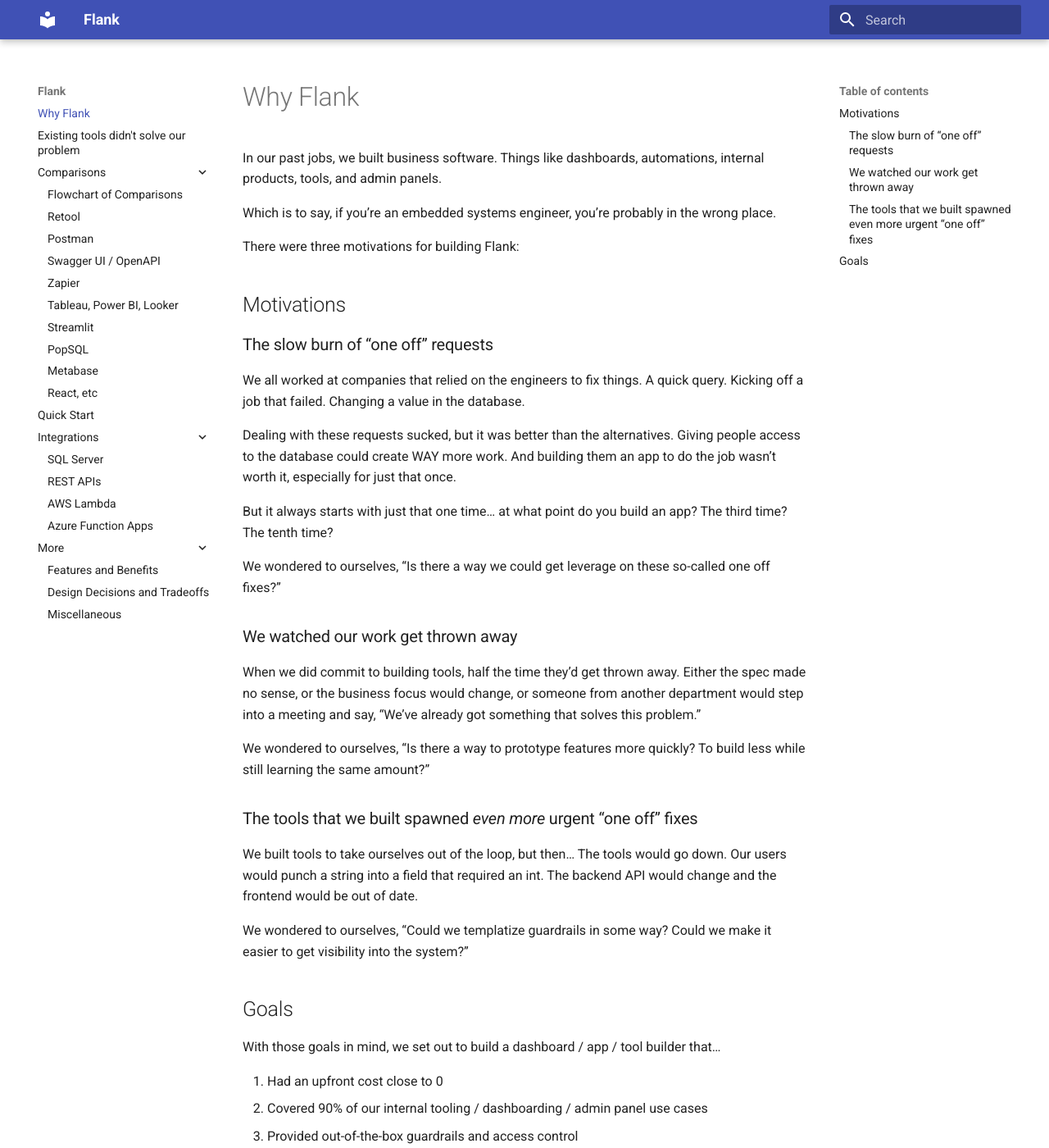
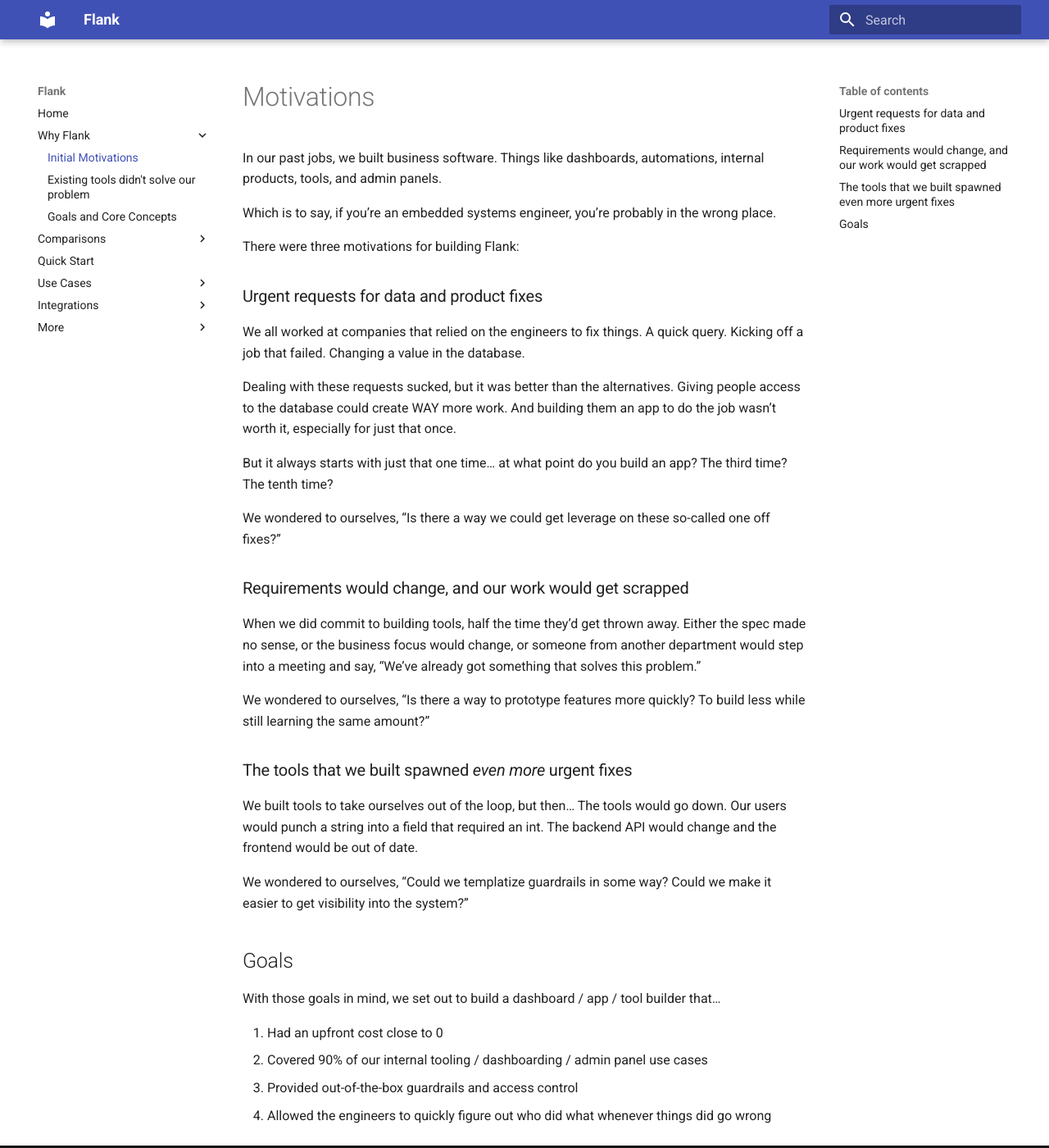
Before and after one commit to btf-org/flank-docs, an MkDocs documentation site: the page built from docs/motivations.md, in a window 1280 px wide and 1400 px high. Shown: the whole window at 82% size. Built offline with MkDocs 1.6.1 and Material for MkDocs 9.7.7, drawn with Linux system fonts in a browser that asks for light colours.

Commit message:
new docs

```diff
--- a/docs/motivations.md
+++ b/docs/motivations.md
@@ -1,12 +1,12 @@
+# Motivations
+
 In our past jobs, we built business software. Things like dashboards, automations, internal products, tools, and admin panels.
 
 Which is to say, if you’re an embedded systems engineer, you’re probably in the wrong place.
 
 There were three motivations for building Flank:
 
-## Motivations
-
-### The slow burn of “one off” requests
+### Urgent requests for data and product fixes
 
 We all worked at companies that relied on the engineers to fix things. A quick query. Kicking off a job that failed. Changing a value in the database.
 
@@ -16,13 +16,13 @@
 
 We wondered to ourselves, “Is there a way we could get leverage on these so-called one off fixes?”
 
-### We watched our work get thrown away
+### Requirements would change, and our work would get scrapped
 
 When we did commit to building tools, half the time they’d get thrown away. Either the spec made no sense, or the business focus would change, or someone from another department would step into a meeting and say, “We’ve already got something that solves this problem.”
 
 We wondered to ourselves, “Is there a way to prototype features more quickly? To build less while still learning the same amount?”
 
-### The tools that we built spawned _even more_ urgent “one off” fixes
+### The tools that we built spawned _even more_ urgent fixes
 
 We built tools to take ourselves out of the loop, but then… The tools would go down. Our users would punch a string into a field that required an int. The backend API would change and the frontend would be out of date.
 
--- a/mkdocs.yml
+++ b/mkdocs.yml
@@ -1,12 +1,13 @@
 site_name: Flank
 theme:
   name: material
-  features:
-    - navigation.expand
 
 nav:
-  - Why Flank: "motivations.md"
-  - Existing tools didn't solve our problem: "existing.md"
+  - Home: "index.md"
+  - Why Flank:
+      - Initial Motivations: "motivations.md"
+      - Existing tools didn't solve our problem: "existing.md"
+      - Goals and Core Concepts: "goals.md"
   - Comparisons:
       - "Flowchart of Comparisons": "comparisons/master-flowchart.md"
       - Retool: "comparisons/retool.md"
@@ -19,6 +20,8 @@
       - "Metabase": "comparisons/metabase.md"
       - "React, etc": "comparisons/custom.md"
   - Quick Start: "quickstart.md"
+  - Use Cases:
+      - "Turn a data request into a permament tool": "use-cases/one-off.md"
   - Integrations:
       - SQL Server: "integrations/mssql.md"
       - REST APIs: "integrations/rest.md"
```
Also changed, not shown: docs/index.md (+6 -7 lines).
